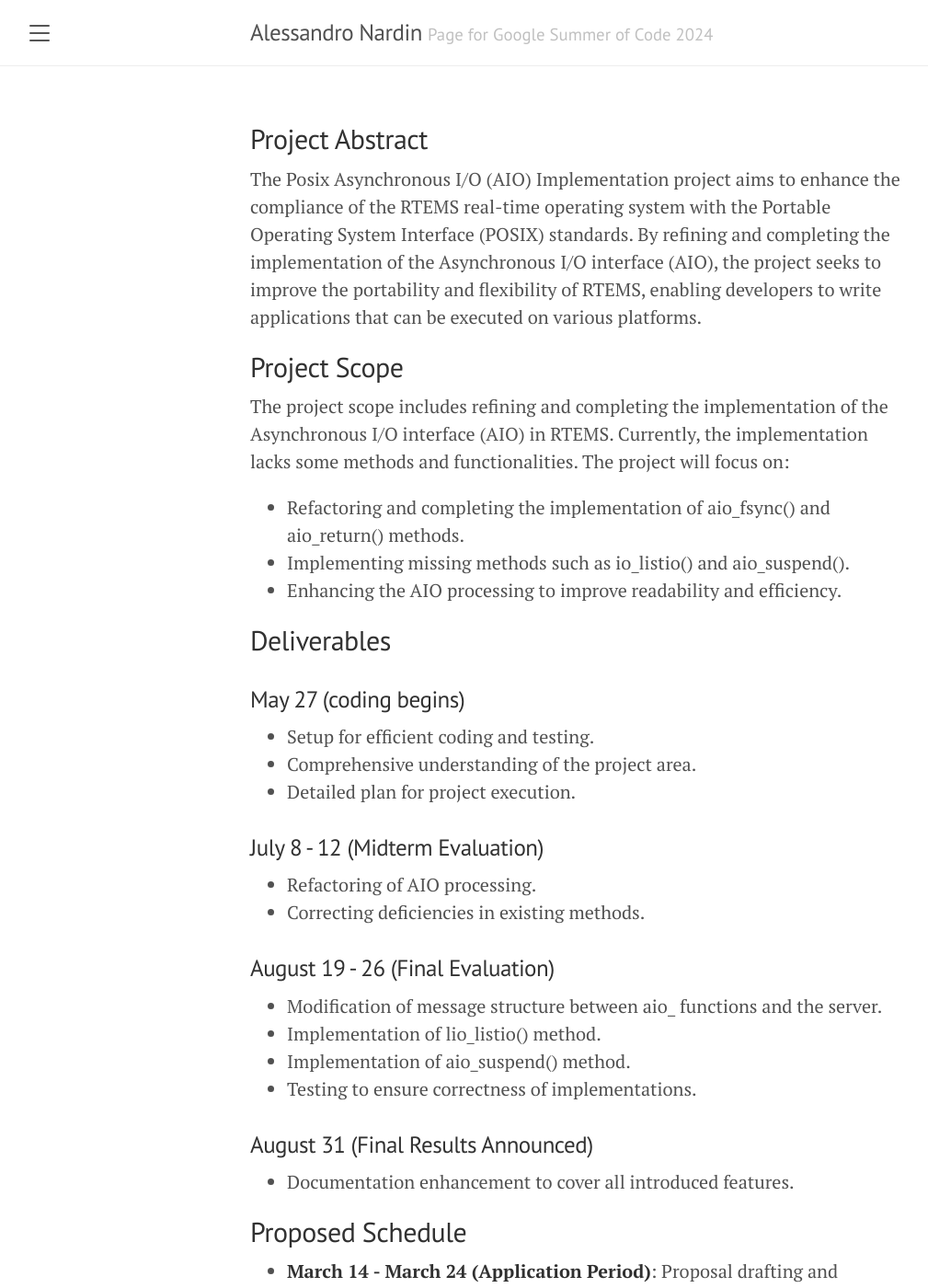
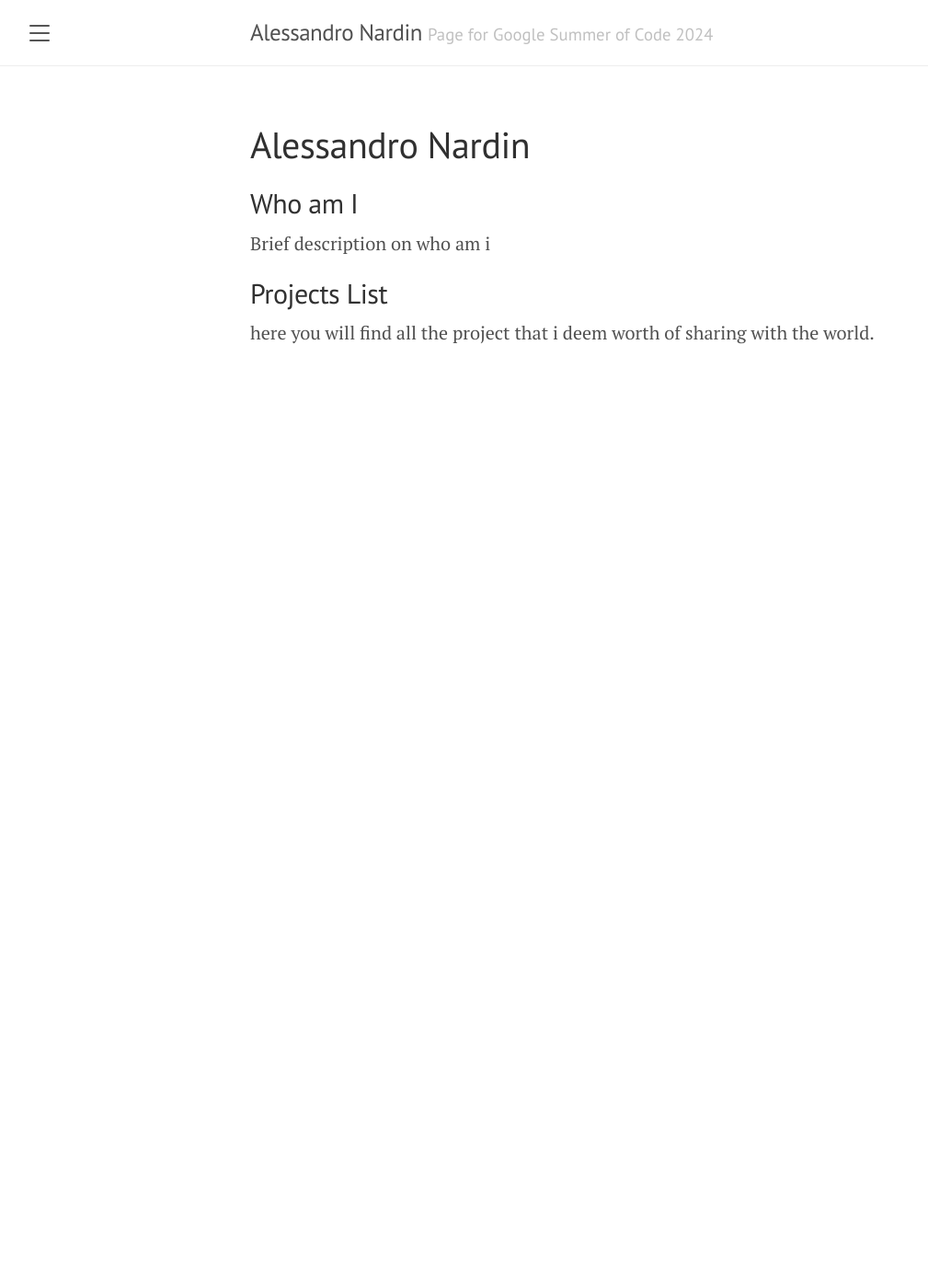
Before and after one commit to AlessandroNardin/alessandronardin.github.io, a Jekyll site: the page built from index.md, in a window 1280 px wide and 1400 px high. Shown: the whole window at 92% size, without its empty margins (8-1017 px from the left). Built offline with Jekyll 4.4.1, drawn with Linux system fonts in a browser that asks for light colours; some of the changed text lies outside the part shown.

Commit message:
modified home page

```diff
--- a/index.md
+++ b/index.md
@@ -1,62 +1,12 @@
 ---
-layout: default
-title: Project Description
+layout: page
+title: Alessandro Nardin
 ---
 
-## Project Abstract
+## Who am I
 
-The Posix Asynchronous I/O (AIO) Implementation project aims to enhance the compliance of the RTEMS real-time operating system with the Portable Operating System Interface (POSIX) standards. By refining and completing the implementation of the Asynchronous I/O interface (AIO), the project seeks to improve the portability and flexibility of RTEMS, enabling developers to write applications that can be executed on various platforms.
+Brief description on who am i
 
-## Project Scope
+## Projects List
 
-The project scope includes refining and completing the implementation of the Asynchronous I/O interface (AIO) in RTEMS. Currently, the implementation lacks some methods and functionalities. The project will focus on:
-
-- Refactoring and completing the implementation of aio_fsync() and aio_return() methods.
-- Implementing missing methods such as io_listio() and aio_suspend().
-- Enhancing the AIO processing to improve readability and efficiency.
-
-## Deliverables
-
-### May 27 (coding begins)
-
-- Setup for efficient coding and testing.
-- Comprehensive understanding of the project area.
-- Detailed plan for project execution.
-
-### July 8 - 12 (Midterm Evaluation)
-
-- Refactoring of AIO processing.
-- Correcting deficiencies in existing methods.
-
-### August 19 - 26 (Final Evaluation)
-
-- Modification of message structure between aio_ functions and the server.
-- Implementation of lio_listio() method.
-- Implementation of aio_suspend() method.
-- Testing to ensure correctness of implementations.
-
-### August 31 (Final Results Announced)
-
-- Documentation enhancement to cover all introduced features.
-
-## Proposed Schedule
-
-- **March 14 - March 24 (Application Period)**: Proposal drafting and submission.
-- **March 26  - April 22 (Acceptance Waiting Period)**: Familiarization with RTEMS contribution process and filing of tickets for identified deficiencies.
-- **April 23  - May 23 (Community Bonding Period)**: Project documentation and research.
-- **May 24 - June 26 (First Half)**: Refactoring and correcting deficiencies in existing methods.
-- **June 27 - August 23 (Second Half)**: Implementation of missing methods and testing.
-- **August 31 (Final Results Announced)**: Documentation enhancement.
-
-## References
-
-- [aio(7) - Posix specification](#)
-- [aio_read(3) - Posix specification](#)
-- [aio_write(3) - Posix specification](#)
-- [aio_fsync(3) - Posix specification](#)
-- [aio_error(3) - Posix specification](#)
-- [aio_return(3) - Posix specification](#)
-- [aio_suspend(3) - Posix specification](#)
-- [aio_cancel(3) - Posix specification](#)
-- [lio_listio(3) - Posix specification](#)
-- [aio_init(3) - Linux man page](#)
+here you will find all the project that i deem worth of sharing with the world.
```
